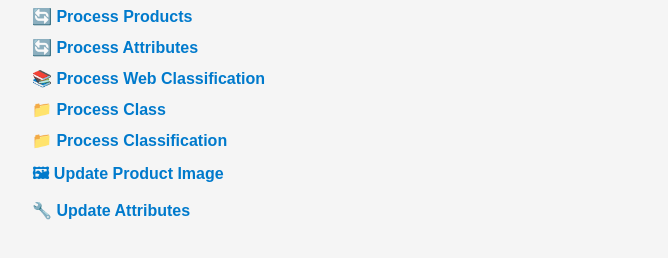
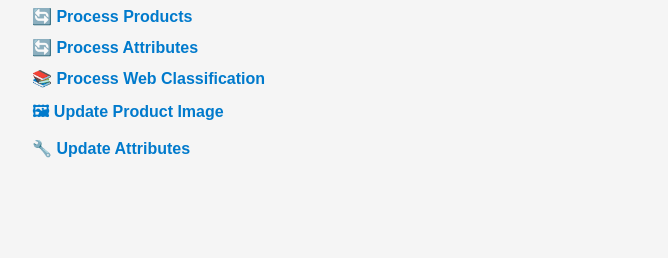
Before and after one commit to trimark-apps-team/stibo-rhythm-integration, a website: page public/index.html in a window 1280 px wide. Shown: the part 124-382 px from the top of the page, without its empty margins (8-676 px from the left). Drawn offline with Linux system fonts and the light colour scheme.

Commit message:
clean up stuff

```diff
--- a/public/index.html
+++ b/public/index.html
@@ -36,8 +36,6 @@
     <li><a href="/process/products" target="_blank">🔄 Process Products</a></li>
     <li><a href="/process/attributes" target="_blank">🔄 Process Attributes</a></li>
     <li><a href="/process/webclassification" target="_blank">📚 Process Web Classification</a></li>
-    <li><a href="/process/class" target="_blank">📁 Process Class</a></li>
-    <li><a href="/process/classification" target="_blank">📁 Process Classification</a></li>
     <li><a href="/process/productimage/update" target="_blank">🖼 Update Product Image</a></li>
     <li><a href="/process/attributes/update" target="_blank">🔧 Update Attributes</a></li>
   </ul>
```
